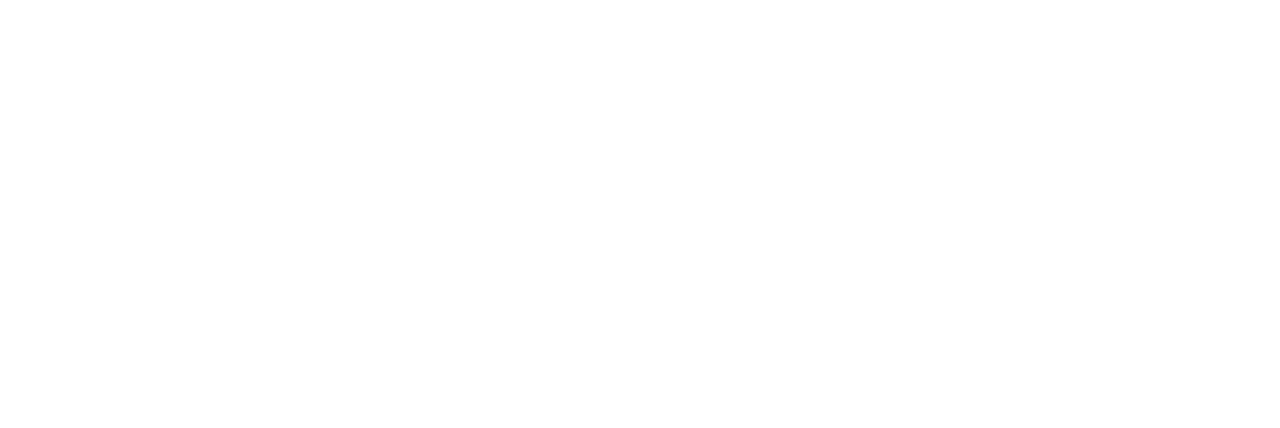
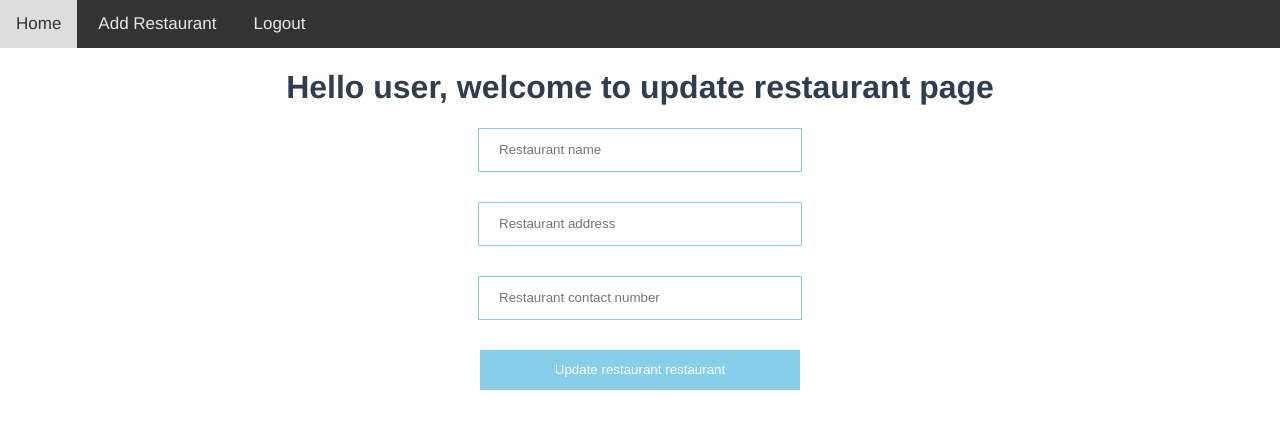
Before and after one commit to zhengyelau/restaurant-vue, a Vue app: page /update/1 in a window 1280 px wide. Before the commit this address had no page. Shown: the top 428 px of the page. Built offline with nearby package versions, Linux system fonts and the light colour scheme; data requests are answered from the project's data file.

Commit message:
Adding update and delete function

```diff
--- a/src/components/Add.vue
+++ b/src/components/Add.vue
@@ -13,7 +13,6 @@
           "contact": contact.value,
           "address": address.value
      }
-     console.log("data: " + JSON.stringify(data))
      await axios.post(`http://localhost:3000/restaurant/`, data).then((res) => {
           if (res.status === 201) {
                alert("Successfully added")
@@ -33,6 +32,6 @@
           <input v-model="name" name="name" placeholder="Restaurant name" />
           <input v-model="address" name="address" placeholder="Restaurant address"/>
           <input v-model="contact" name="contact" placeholder="Restaurant contact number" />
-          <button type="button">Add new restaurant</button>
+          <button>Add new restaurant</button>
      </form>
 </template>
--- a/src/components/Header.vue
+++ b/src/components/Header.vue
@@ -14,7 +14,7 @@
     <div class="nav">
         <RouterLink to="/">Home</RouterLink>
         <RouterLink to="/add">Add Restaurant</RouterLink>
-        <RouterLink to="/update">Update Restaurant</RouterLink>
+        <!-- <RouterLink to="/update">Update Restaurant</RouterLink> -->
         <a @click="logout">Logout</a>
     </div>
 </template>
--- a/src/components/Home.vue
+++ b/src/components/Home.vue
@@ -1,15 +1,25 @@
 <!-- eslint-disable vue/multi-word-component-names -->
 <script setup>
 import router from '../router';
-import { onMounted, ref } from 'vue';
+import { onMounted, ref, watch } from 'vue';
 import Header from './Header.vue';
 import SignUp from './SignUp.vue';
 import axios from 'axios';
+import { RouterLink } from 'vue-router';
 
 const userName = ref("default");
 const restaurant = ref([])
 
+const getRestaurant = () => {
+    axios.get('http://localhost:3000/restaurant/').then((res) => {
+        if (res.status === 200) {
+            restaurant.value = res.data
+        }
+    })
+}
+
 onMounted(() => {
+    console.log("come to onMounted again")
     let user = localStorage.getItem("userInfo")
     if (!user)
         router.push({ path: '/sign-up', component: SignUp })
@@ -23,13 +33,18 @@
         }
     }
 
+    getRestaurant();
+})
 
-    axios.get('http://localhost:3000/restaurant/').then((res) => {
-        if (res.status === 200 && res.data.length > 0) {
-            restaurant.value = res.data
+const deleteRestaurant = async(itemID) => {
+    await axios.delete(`http://localhost:3000/restaurant/${itemID}`).then((res) => {
+        if (res.status === 200) {
+            alert("successfully deleted")
+            console.log("res.data: " + JSON.stringify(res.data))
+            getRestaurant();
         }
     })
-})
+}
 </script>
 
 <template>
@@ -41,12 +56,17 @@
             <td>Name</td>
             <td>Contact</td>
             <td>Address</td>
+            <td>Actions</td>
         </tr>
         <tr v-for="item in restaurant" :key=item.id>
             <td>{{ item.id }}</td>
             <td>{{ item.name }}</td>
             <td>{{ item.contact }}</td>
             <td>{{ item.address }}</td>
+            <td>
+                <router-link :to="'/update/' + item.id">Update</router-link>
+                <button @click="deleteRestaurant(item.id)">Delete</button>
+            </td>
         </tr>
     </table>
 </template>
--- a/src/components/Update.vue
+++ b/src/components/Update.vue
@@ -1,9 +1,55 @@
 <!-- eslint-disable vue/multi-word-component-names -->
 <script setup>
 import Header from './Header.vue';
+import { ref, onMounted } from 'vue';
+import axios from 'axios';
+const name = ref("")
+const address = ref("")
+const contact = ref("")
+const restaurantID = ref(null);
+
+onMounted(async() => {
+    restaurantID.value = window.location.href.split("/").pop();
+    if (restaurantID.value) {
+        await axios.get(`http://localhost:3000/restaurant?id=${restaurantID.value}`).then((res) => {
+            if (res.status === 200) {
+                if (res.data.length > 0) {
+                    name.value = res.data[0].name
+                    address.value = res.data[0].address
+                    contact.value = res.data[0].contact
+                }
+            }
+        })
+    }
+})
+
+const onSubmit = async() => {
+    let data = {
+        "name": name.value,
+        "address": address.value,
+        "contact": contact.value
+    }
+
+    await axios.put(`http://localhost:3000/restaurant/${restaurantID.value}`, data).then((res) => {
+        if(res.status === 200) {
+            alert("Update successfully");
+            name.value = res.data?.name
+            address.value = res.data?.address
+            contact.value = res.data?.contact
+        } else alert("Failed, please try again")
+    })
+}
+
+
 </script>
 
 <template>
     <Header />
     <h1>Hello user, welcome to update restaurant page</h1>
+    <form class="add" @submit.prevent="onSubmit">
+        <input v-model="name" name="name" placeholder="Restaurant name" />
+        <input v-model="address" name="address" placeholder="Restaurant address" />
+        <input v-model="contact" name="contact" placeholder="Restaurant contact number" />
+        <button>Update restaurant restaurant</button>
+    </form>
 </template>
--- a/src/router.js
+++ b/src/router.js
@@ -11,7 +11,7 @@
   { path: '/sign-up', component: SignUp },
   { path: '/login', component: Login },
   { path: '/add', component: Add },
-  { path: '/update', component: Update },
+  { path: '/update/:id', component: Update },
 ]
 
 const router = createRouter({
```
